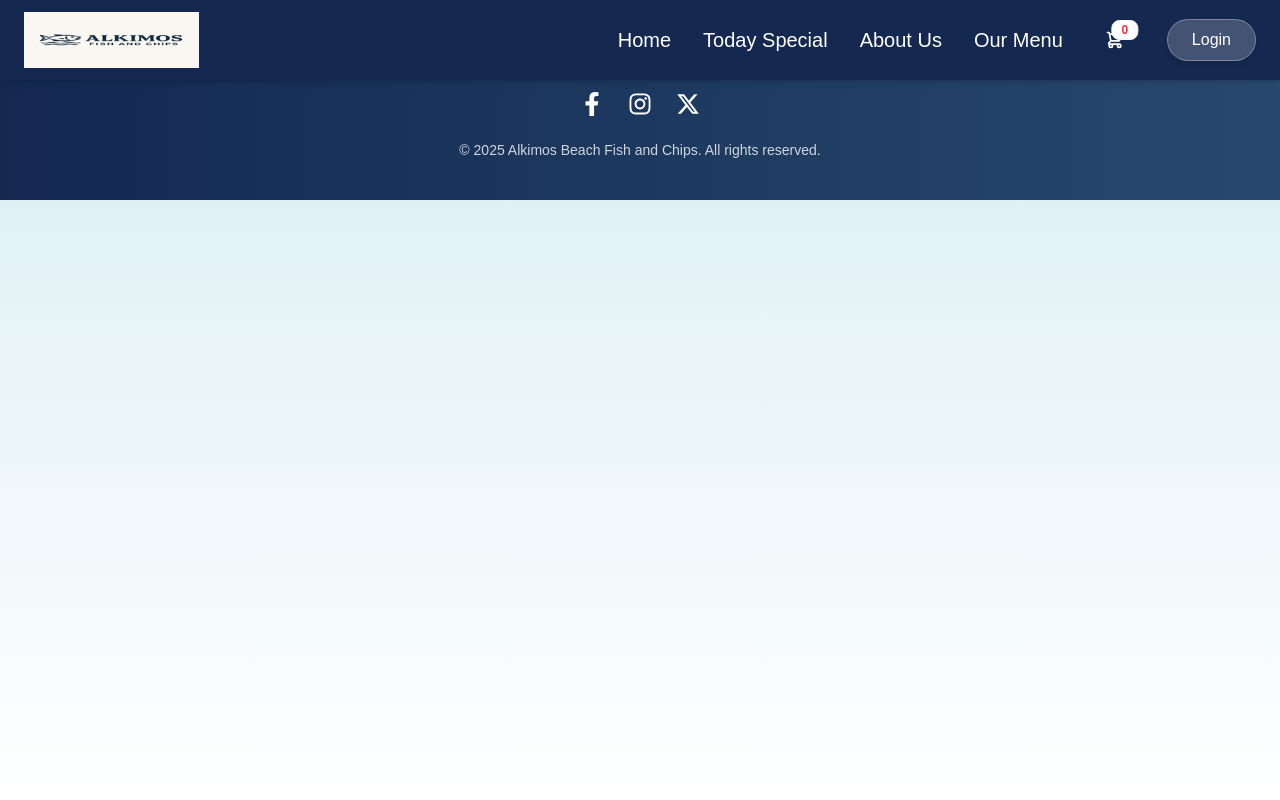
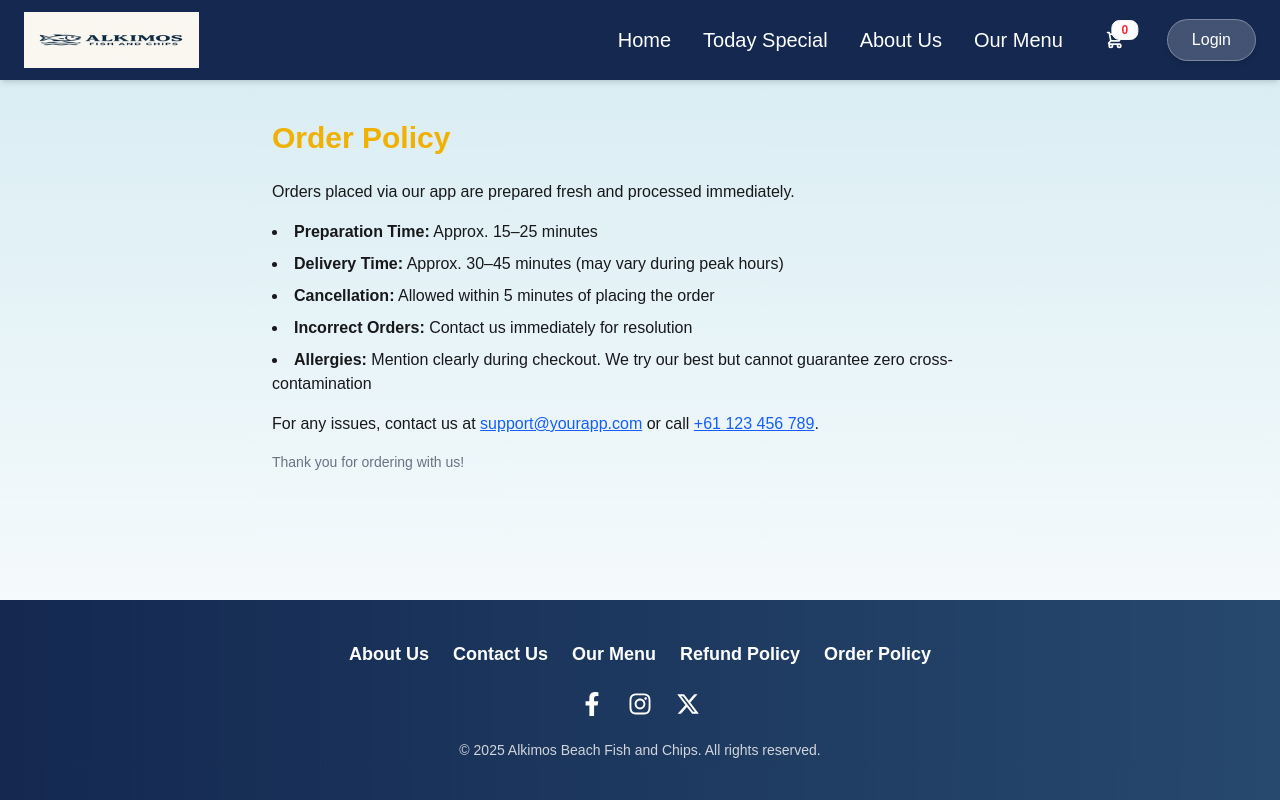
Before and after one commit to budhathokidinesh/Ishikiya-front, a React (Vite) app: page /order-policy in a window 1280 px wide. Built offline with nearby package versions, Linux system fonts and the light colour scheme; no server answers; what @react-pdf/renderer would draw is missing.

Commit message:
Terms and conditions is done

```diff
--- a/src/App.css
+++ b/src/App.css
@@ -37,3 +37,13 @@ body {
   );
   min-height: 100vh;
 }
+
+.app-layout {
+  display: flex;
+  flex-direction: column;
+  min-height: 100vh;
+}
+
+.main-content {
+  flex: 1;
+}
--- a/src/App.jsx
+++ b/src/App.jsx
@@ -19,12 +19,15 @@ import UserOrderPage from "./pages/UserOrderPage";
 import { useSelector } from "react-redux";
 import CheckAuth from "./components/common/CheckAuth";
 import AdminDashboardPage from "./pages/DashboardCard";
+import RefundPolicy from "./pages/RefundPolicy";
+import OrderPolicy from "./pages/OrderPolicy";
 
 function App() {
   const { isAuthenticated, user } = useSelector((state) => state.auth);
   return (
-    <>
+    <div className="app-layout">
       <Navbar />
+      <div className="main-content">
         <Routes>
           {/* This is for authentication  */}
           <Route path="/" element={<HomePage />} />
@@ -45,7 +48,10 @@ function App() {
             }
           />
           <Route path="/verify-otp" element={<OtpVerifyPage />} />
-        <Route path="/forgot-password" element={<ForgotResetPasswordPage />} />
+          <Route
+            path="/forgot-password"
+            element={<ForgotResetPasswordPage />}
+          />
           <Route
             path="/forgot-password/:token"
             element={<ForgotResetPasswordPage />}
@@ -105,11 +111,14 @@ function App() {
           />
           {/* This is common  */}
           <Route path="/menu" element={<MenuPage />} />
+          <Route path="/refund-policy" element={<RefundPolicy />} />
+          <Route path="/order-policy" element={<OrderPolicy />} />
           <Route path="/dashboard" element={<AdminDashboardPage />} />
         </Routes>
+      </div>
 
       <Footer />
-    </>
+    </div>
   );
 }
 
--- a/src/components/CartDrawer.jsx
+++ b/src/components/CartDrawer.jsx
@@ -13,11 +13,17 @@ const CartDrawer = ({ isOpen, onClose }) => {
   const dispatch = useDispatch();
   const { cartItems, totalPrice } = useSelector((state) => state.cart);
   const [showClearConfirm, setShowClearConfirm] = useState(false);
+  const [acceptedTerms, setAcceptedTerms] = useState(false);
 
   //this is for handling in checkout
   const handleOnCheckout = async () => {
     if (cartItems.length === 0) {
       alert("Your cart is empty");
+      return;
+    }
+
+    if (!acceptedTerms) {
+      alert("You must accept the Terms and Conditions before proceeding");
       return;
     }
 
@@ -104,7 +110,7 @@ const CartDrawer = ({ isOpen, onClose }) => {
     <div className="fixed inset-0 bg-black/40 flex justify-end z-50">
       <div
         ref={drawerRef}
-        className="bg-white w-96 p-6 shadow-lg h-full flex flex-col"
+        className="bg-white w-full sm:w-[500px] p-6 shadow-lg h-full flex flex-col"
       >
         {/*This is for  Header */}
         <div className="flex justify-between items-center border-b pb-4">
@@ -246,9 +252,36 @@ const CartDrawer = ({ isOpen, onClose }) => {
                 <FiTrash2 />
                 {showClearConfirm ? "Cancel" : "Clear Cart"}
               </button>
+              {/* This is for terms and conditions  */}
+              <div className="flex items-center gap-2">
+                <input
+                  type="checkbox"
+                  id="acceptTerms"
+                  checked={acceptedTerms}
+                  onChange={(e) => setAcceptedTerms(e.target.checked)}
+                  className="w-4 h-4 mt-0.5"
+                />
+                <label htmlFor="acceptTerms" className="text-sm text-gray-700">
+                  I accept the{" "}
+                  <a
+                    href="/order-policy"
+                    target="_blank"
+                    rel="noopener noreferrer"
+                    className="text-blue-600 hover:underline"
+                  >
+                    Terms and Conditions
+                  </a>
+                </label>
+              </div>
+              {/* This is for process to checkout  */}
               <button
                 onClick={handleOnCheckout}
-                className="w-full bg-red-500 hover:bg-red-600 text-white py-3 rounded-lg font-medium transition cursor-pointer"
+                disabled={!acceptedTerms}
+                className={`w-full py-3 rounded-lg font-medium transition cursor-pointer ${
+                  acceptedTerms
+                    ? "bg-red-500 hover:bg-red-600 text-white"
+                    : "bg-gray-300 text-gray-500 cursor-not-allowed"
+                }`}
               >
                 Proceed to Checkout
               </button>
--- a/src/index.css
+++ b/src/index.css
@@ -4,8 +4,15 @@
   themes: false;
 }
 
+html,
+body,
 #root {
-  max-width: 1440px;
+  height: 100%;
   margin: 0;
   padding: 0;
 }
+
+#root {
+  max-width: 1440px;
+  margin: 0 auto; /* centers content */
+}
--- /dev/null
+++ b/src/pages/OrderPolicy.jsx
@@ -0,0 +1,50 @@
+import React from "react";
+
+const OrderPolicy = () => {
+  return (
+    <div className="container mx-auto px-4 py-10 max-w-3xl mt-[10vh]">
+      <h1 className="text-3xl font-bold mb-6 text-yellow-500">Order Policy</h1>
+      <p className="mb-4">
+        Orders placed via our app are prepared fresh and processed immediately.
+      </p>
+      <ul className="list-disc list-inside mb-4 space-y-2">
+        <li>
+          <strong>Preparation Time:</strong> Approx. 15–25 minutes
+        </li>
+        <li>
+          <strong>Delivery Time:</strong> Approx. 30–45 minutes (may vary during
+          peak hours)
+        </li>
+        <li>
+          <strong>Cancellation:</strong> Allowed within 5 minutes of placing the
+          order
+        </li>
+        <li>
+          <strong>Incorrect Orders:</strong> Contact us immediately for
+          resolution
+        </li>
+        <li>
+          <strong>Allergies:</strong> Mention clearly during checkout. We try
+          our best but cannot guarantee zero cross-contamination
+        </li>
+      </ul>
+      <p className="mb-4">
+        For any issues, contact us at{" "}
+        <a
+          href="mailto:support@yourapp.com"
+          className="text-blue-600 underline"
+        >
+          support@yourapp.com
+        </a>{" "}
+        or call{" "}
+        <a href="tel:+61123456789" className="text-blue-600 underline">
+          +61 123 456 789
+        </a>
+        .
+      </p>
+      <p className="text-sm text-gray-500">Thank you for ordering with us!</p>
+    </div>
+  );
+};
+
+export default OrderPolicy;
--- /dev/null
+++ b/src/pages/RefundPolicy.jsx
@@ -0,0 +1,42 @@
+import React from "react";
+
+const RefundPolicy = () => {
+  return (
+    <div className="container mx-auto px-4 py-10 max-w-3xl mt-[10vh]">
+      <h1 className="text-3xl font-bold mb-6 text-yellow-500">Refund Policy</h1>
+      <p className="mb-4">
+        At <strong>Alkimos Fish and Chips</strong>, customer satisfaction is our
+        priority. If you're unhappy with your order due to:
+      </p>
+      <ul className="list-disc list-inside mb-4 space-y-1">
+        <li>Incorrect item received</li>
+        <li>Food was spoiled or unsafe to consume</li>
+        <li>Order not delivered</li>
+      </ul>
+      <p className="mb-4">
+        We offer a <strong>full refund</strong>, <strong>replacement</strong>,
+        or
+        <strong> store credit</strong>.
+      </p>
+      <p className="mb-4">
+        Refund requests must be made <strong>within 2 hours</strong> of
+        receiving your order. Contact us at{" "}
+        <a href="mailto:alikimsupport.com" className="text-blue-600 underline">
+          alikimosupport.gmailcom
+        </a>{" "}
+        with your order number.
+      </p>
+      <p className="mb-4 font-semibold">Refunds are not available for:</p>
+      <ul className="list-disc list-inside mb-4 space-y-1">
+        <li>Change of mind</li>
+        <li>Partially eaten food</li>
+        <li>Delivery delays caused by incorrect address input</li>
+      </ul>
+      <p className="text-sm text-gray-500">
+        We reserve the right to deny refunds if conditions are not met.
+      </p>
+    </div>
+  );
+};
+
+export default RefundPolicy;
--- a/src/shared/Footer.jsx
+++ b/src/shared/Footer.jsx
@@ -1,4 +1,5 @@
 import React from "react";
+import { Link } from "react-router-dom";
 import { FaFacebookF } from "react-icons/fa";
 import { FaInstagram } from "react-icons/fa";
 import { FaXTwitter } from "react-icons/fa6";
@@ -6,22 +7,35 @@ import { FaXTwitter } from "react-icons/fa6";
 const Footer = () => {
   return (
     <footer className="w-screen bg-gradient-to-r from-[#142850] to-[#27496d] text-white py-10">
-      <div className=" px-4 text-center space-y-6 w-full">
+      <div className="px-4 text-center space-y-6 w-full">
+        {/* Navigation Links */}
         <nav className="flex flex-wrap justify-center gap-6 text-lg font-semibold">
-          <a href="#" className="hover:text-yellow-400 transition">
+          <Link to="/aboutus" className="hover:text-yellow-400 transition">
             About Us
-          </a>
-          <a href="#" className="hover:text-yellow-400 transition">
+          </Link>
+          <Link to="/contact" className="hover:text-yellow-400 transition">
             Contact Us
-          </a>
-          <a href="#" className="hover:text-yellow-400 transition">
+          </Link>
+          <Link to="/menu" className="hover:text-yellow-400 transition">
             Our Menu
-          </a>
+          </Link>
+          <Link
+            to="/refund-policy"
+            className="hover:text-yellow-400 transition"
+          >
+            Refund Policy
+          </Link>
+          <Link to="/order-policy" className="hover:text-yellow-400 transition">
+            Order Policy
+          </Link>
         </nav>
 
+        {/* Social Media Icons */}
         <div className="flex justify-center space-x-6 text-2xl">
           <a
             href="https://www.facebook.com/ALKIMOSBEACHFISHCHIPS"
+            target="_blank"
+            rel="noopener noreferrer"
             className="hover:text-blue-400"
           >
             <FaFacebookF />
@@ -34,6 +48,7 @@ const Footer = () => {
           </a>
         </div>
 
+        {/* Copyright */}
         <aside className="text-sm text-gray-300">
           © {new Date().getFullYear()} Alkimos Beach Fish and Chips. All rights
           reserved.
--- a/src/shared/Navbar.jsx
+++ b/src/shared/Navbar.jsx
@@ -166,9 +166,6 @@ const Navbar = () => {
                         >
                           View cart
                         </button>
-                        <button className="w-full bg-red-500 hover:bg-red-600 text-white py-3 rounded-lg font-medium transition cursor-pointer">
-                          Proceed to Checkout
-                        </button>
                       </div>
                     </div>
                   </div>
```
Lines whose indentation alone changed are shown as unchanged.
